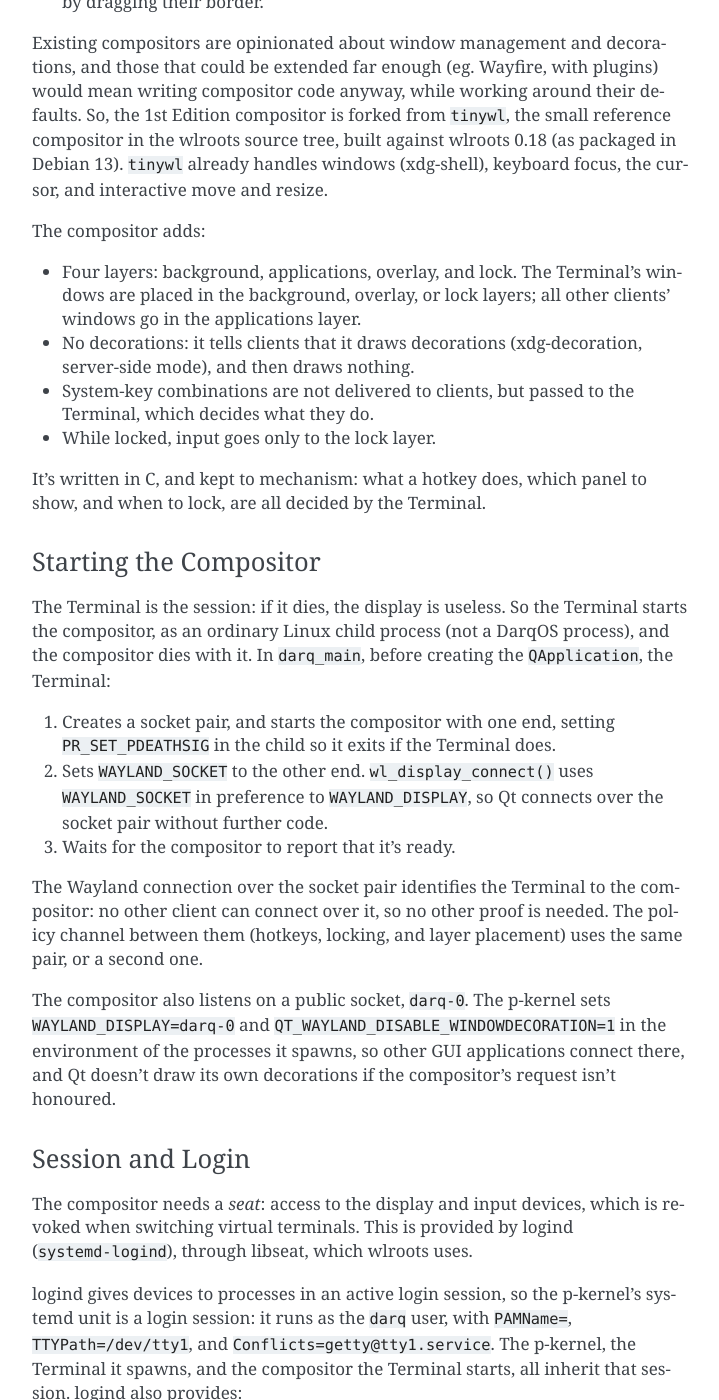
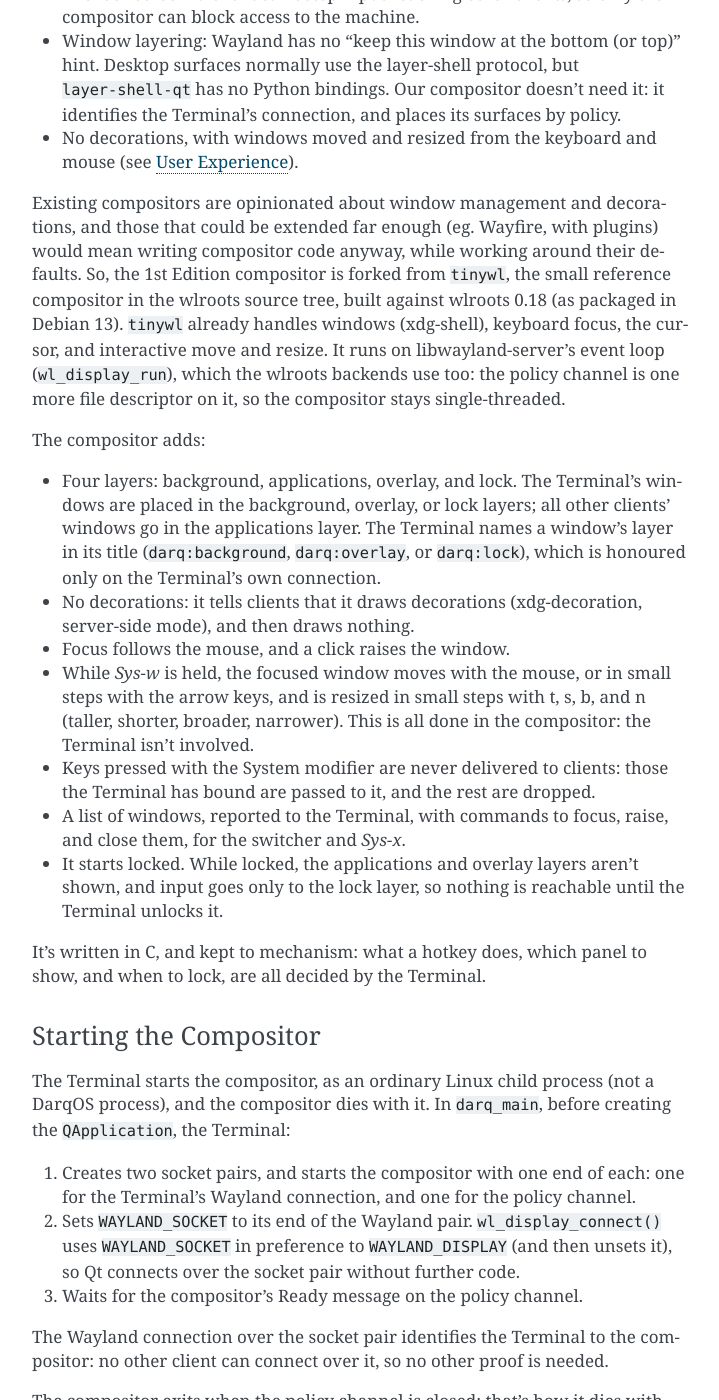
Before and after one commit to darqos/darqos, a Sphinx documentation site: the page built from doc/terminal.rst, in a window 1280 px wide and 1400 px high, scrolled down 2576 px. Shown: the whole window, without its empty margins (388-1107 px from the left). Built offline with Sphinx 7.4.7, drawn with Linux system fonts in a browser that asks for light colours; some of the changed text lies outside the part shown.

Commit message:
Updated doc prior to Terminal implementation.

```diff
--- a/doc/terminal.rst
+++ b/doc/terminal.rst
@@ -41,17 +41,25 @@
 Development Terminal
 --------------------
 
-Until the compositor and the real Terminal exist, `tools/devterm` is a
-throw-away stand-in: an ordinary window on the host's Wayland desktop,
-started at boot, last, when `DARQ_DEV_TERMINAL=1` is set.  Run the
-p-kernel from the desktop session, so its windows (and the lenses')
-appear there.  From the top of the tree, with the virtual
+`tools/devterm` is a development tool: an ordinary window for
+creating items, browsing History, and shutting down or rebooting.  It
+was written to try types and lenses before the compositor existed,
+and is kept alongside the real Terminal.  It's started at boot, last,
+when `DARQ_DEV_TERMINAL=1` is set.
+
+Once the real Terminal is started at boot, setting `DARQ_TERMINAL=0`
+as well stops it starting, and the devterm's window appears on the host's Wayland desktop.  Run
+the p-kernel from the desktop session, so its windows (and the
+lenses') appear there.  From the top of the tree, with the virtual
 environment's Python first on the path (the p-kernel and its loaders
 run `python`), and the tree on `PYTHONPATH` (for the p-kernel's own
 `import darq`)::
 
     . venv313/bin/activate
-    PYTHONPATH=$PWD DARQ_RUN=./run DARQ_DEV_TERMINAL=1 kernel/pkernel
+    PYTHONPATH=$PWD DARQ_RUN=./run DARQ_TERMINAL=0 DARQ_DEV_TERMINAL=1 kernel/pkernel
+
+Without `DARQ_TERMINAL=0`, it's just another window on the real
+Terminal's display.
 
 It has:
 
@@ -90,27 +97,26 @@
 camera.  The camera is the lowest priority.
 
 On startup, the Terminal Service will use PyQt6 to identify all
-available screen, and display a full-screen, most-distant Z-order root
-window on each of them.  There will be no support for multi-seat
-configuration: multiple screens will all be used by the one
-"terminal".
+available screens, and display a full-screen background window on
+each of them, in the compositor's background layer.  There will be no
+support for multi-seat configuration: multiple screens will all be
+used by the one "terminal".
 
-For starters, only the default keymap provided by the Linux layer will
-be supported.
+The Terminal Service runs as a DarqOS process, spawned by the p-kernel
+at boot.  It starts the compositor, and decides what it does: the
+compositor provides the mechanism, and the Terminal the policy.  The
+Terminal is the session: if it exits or crashes, the p-kernel reboots.
 
-The Terminal Service runs as a DarqOS process, spawned by the p-kernel.
-It starts the compositor, and decides what it does: the compositor
-provides the mechanism, and the Terminal the policy.
+Once initialised, the terminal displays the lock screen: a password
+field, and nothing else (sleep, and the volume control, come later).
+On the first boot, it asks for a new password instead, and sets it
+with the Security service.  1st Edition has only a password: there are
+no user names.
 
-Once initialised, the terminal will display a lock screen with an
-authentication field, controls to sleep/reboot/shutdown the machine,
-and an output volume control with muting.
-
-Once authenticated, the Terminal will hide the lock screen.  At this
-point the main "desktop" functionality will be available.  If
-*firstrun* mode is active, the manpage reader application should be
-started to show the *intro* page, giving the user an overview of the
-system controls.
+Once the password is accepted, the Terminal hides the lock screen, and
+the hotkeys (see :doc:`ux`) are available.  If *firstrun* mode is
+active, the manpage reader application should be started to show the
+*intro* page, giving the user an overview of the system controls.
 
 Compositor
 ~~~~~~~~~~
@@ -119,7 +125,7 @@
 compositor:
 
 - Global hotkeys: a Wayland client only sees keys sent to its own
-  windows, so only the compositor can catch *System-N* and friends.
+  windows, so only the compositor can catch *Sys-n* and friends.
 - The lock screen: a client can't stop input reaching other clients,
   so only the compositor can block access to the machine.
 - Window layering: Wayland has no "keep this window at the bottom (or
@@ -127,8 +133,8 @@
   but ``layer-shell-qt`` has no Python bindings.  Our compositor
   doesn't need it: it identifies the Terminal's connection, and places
   its surfaces by policy.
-- No decorations, with windows moved by dragging their margin, and
-  resized by dragging their border.
+- No decorations, with windows moved and resized from the keyboard
+  and mouse (see :doc:`ux`).
 
 Existing compositors are opinionated about window management and
 decorations, and those that could be extended far enough (eg. Wayfire,
@@ -137,18 +143,34 @@
 ``tinywl``, the small reference compositor in the wlroots source tree,
 built against wlroots 0.18 (as packaged in Debian 13).  ``tinywl``
 already handles windows (xdg-shell), keyboard focus, the cursor, and
-interactive move and resize.
+interactive move and resize.  It runs on libwayland-server's event
+loop (``wl_display_run``), which the wlroots backends use too: the
+policy channel is one more file descriptor on it, so the compositor
+stays single-threaded.
 
 The compositor adds:
 
 - Four layers: background, applications, overlay, and lock.  The
   Terminal's windows are placed in the background, overlay, or lock
   layers; all other clients' windows go in the applications layer.
+  The Terminal names a window's layer in its title (``darq:background``,
+  ``darq:overlay``, or ``darq:lock``), which is honoured only on the
+  Terminal's own connection.
 - No decorations: it tells clients that it draws decorations
   (xdg-decoration, server-side mode), and then draws nothing.
-- System-key combinations are not delivered to clients, but passed to
-  the Terminal, which decides what they do.
-- While locked, input goes only to the lock layer.
+- Focus follows the mouse, and a click raises the window.
+- While *Sys-w* is held, the focused window moves with the mouse, or
+  in small steps with the arrow keys, and is resized in small steps
+  with t, s, b, and n (taller, shorter, broader, narrower).  This is
+  all done in the compositor: the Terminal isn't involved.
+- Keys pressed with the System modifier are never delivered to
+  clients: those the Terminal has bound are passed to it, and the
+  rest are dropped.
+- A list of windows, reported to the Terminal, with commands to focus,
+  raise, and close them, for the switcher and *Sys-x*.
+- It starts locked.  While locked, the applications and overlay layers
+  aren't shown, and input goes only to the lock layer, so nothing is
+  reachable until the Terminal unlocks it.
 
 It's written in C, and kept to mechanism: what a hotkey does, which
 panel to show, and when to lock, are all decided by the Terminal.
@@ -156,30 +178,57 @@
 Starting the Compositor
 ~~~~~~~~~~~~~~~~~~~~~~~
 
-The Terminal is the session: if it dies, the display is useless.  So
-the Terminal starts the compositor, as an ordinary Linux child process
+The Terminal starts the compositor, as an ordinary Linux child process
 (not a DarqOS process), and the compositor dies with it.  In
 ``darq_main``, before creating the ``QApplication``, the Terminal:
 
-1. Creates a socket pair, and starts the compositor with one end,
-   setting ``PR_SET_PDEATHSIG`` in the child so it exits if the
-   Terminal does.
-2. Sets ``WAYLAND_SOCKET`` to the other end.  ``wl_display_connect()``
-   uses ``WAYLAND_SOCKET`` in preference to ``WAYLAND_DISPLAY``, so Qt
-   connects over the socket pair without further code.
-3. Waits for the compositor to report that it's ready.
+1. Creates two socket pairs, and starts the compositor with one end of
+   each: one for the Terminal's Wayland connection, and one for the
+   policy channel.
+2. Sets ``WAYLAND_SOCKET`` to its end of the Wayland pair.
+   ``wl_display_connect()`` uses ``WAYLAND_SOCKET`` in preference to
+   ``WAYLAND_DISPLAY`` (and then unsets it), so Qt connects over the
+   socket pair without further code.
+3. Waits for the compositor's Ready message on the policy channel.
 
 The Wayland connection over the socket pair identifies the Terminal to
 the compositor: no other client can connect over it, so no other proof
-is needed.  The policy channel between them (hotkeys, locking, and
-layer placement) uses the same pair, or a second one.
+is needed.
+
+The compositor exits when the policy channel is closed: that's how it
+dies with the Terminal.  It also sets ``PR_SET_PDEATHSIG`` itself, and
+checks that its parent hasn't already gone, in case it's stuck.
 
 The compositor also listens on a public socket, ``darq-0``.  The
 p-kernel sets ``WAYLAND_DISPLAY=darq-0`` and
 ``QT_WAYLAND_DISABLE_WINDOWDECORATION=1`` in the environment of the
 processes it spawns, so other GUI applications connect there, and Qt
 doesn't draw its own decorations if the compositor's request isn't
-honoured.
+honoured.  It saves the host's ``WAYLAND_DISPLAY``, if any, as
+``DARQ_HOST_WAYLAND_DISPLAY``, and the Terminal passes that on to the
+compositor.  With it set, wlroots uses its Wayland backend, and the
+whole display is a window on the host's desktop: that's how it's
+developed.  Without it, wlroots uses the display hardware (DRM and
+libinput).  With ``DARQ_TERMINAL=0``, the p-kernel leaves
+``WAYLAND_DISPLAY`` alone.
+
+Policy Channel
+~~~~~~~~~~~~~~
+
+The policy channel is a ``SOCK_SEQPACKET`` socket pair, so each packet
+is one message.  Its messages are defined in DIDL
+(``lib/didl/compositor.didl``), in the usual DIPC format: the Terminal
+uses the classes generated by ``didlpygen``, and the compositor's C
+encodes and decodes the same layouts by hand, checked against
+``didlc``'s IR by a test.  They don't use ports.
+
+From the compositor to the Terminal: Ready, a hotkey pressed, a window
+added, removed, or retitled, and focus changes.  From the Terminal to
+the compositor: bind a hotkey, lock and unlock, and focus, raise, or
+close a window.
+
+Nothing else talks to the compositor: anything wanting a window raised
+or the screen locked asks the Terminal.
 
 Session and Login
 ~~~~~~~~~~~~~~~~~
@@ -218,38 +267,53 @@
 Keyboard
 ~~~~~~~~
 
-The default keymap will more-or-less replicate the PC105/Win95
-standard keyboard.  A standard PC keyboard will map:
+The modifiers are mapped as in :doc:`ux`.  The compositor sets the
+keymap, from xkb options:
 
-- System : the Windows key
-- Application : Alt_L
-- Control_L : Caps Lock
-- AltGr : Alt_R
+- System, on Left Control, is a modifier of its own, not Control (an
+  option of ours, shipped with the compositor), so the compositor can
+  tell it apart, and clients never see it.
+- Caps Lock is Control (``ctrl:nocaps``): there's no Caps Lock.
+- Left Alt stays Alt.  It's Meta to Emacs, and to our lenses, which
+  bind Qt's ``AltModifier``: an xkb ``Meta_L`` would reach Qt as
+  ``MetaModifier``, which is Super.
+- Super/Windows stays Super: it's Application, which Qt reports as
+  ``MetaModifier``.
+- Right Control is Compose (``compose:rctrl``), and Right Alt is
+  AltGr (``lv3:ralt_switch``).
 
-A standard Mac keyboard will map:
-
-- System : Option
-- Application : Command
-- Control_L : Caps Lock
-- AltGr : Option_R
+For starters, only a US layout will be supported.
 
 Functions
 ---------
 
 The Terminal Service is responsible for providing several crucial
-functions of the user interface.  In 1st Edition, these will be:
+functions of the user interface, each invoked by a hotkey (see
+:doc:`ux`).  In 1st Edition, *Sys-space* (Search), *Sys-e* (Events),
+and *Sys-i* (Item info) show a "TBD" panel: they need the Index and
+Metadata services, and an events source.
 
 New
 ~~~
 
 The new panel is the interface used to create new objects.
 
-The new panel is invoked with a *System-N* shortcut.
+The new panel is invoked with *Sys-n*.
 
 Objects are created by selecting a *type* of object to create.  Object
 types are implemented by installed code, more-or-less like
 applications in a traditional operating system.  Examples of object
 types might be "image", "document", "movie", etc.
+
+It lists the implemented types with a Terminal lens, creates an item,
+records `created` (source `terminal`), and starts its lens.
+
+History
+~~~~~~~
+
+The history panel, invoked with *Sys-h*, lists History events between
+two times, filtered by type, event, and source, newest first.  Choosing
+one starts a lens for its item.
 
 Search
 ~~~~~~
@@ -258,7 +322,7 @@
 objects of interest to the user.  It integrates access to all the
 searching abilities of DarqOS, plus access to Internet search.
 
-The search panel is invoked with a *System-S* shortcut.
+The search panel is invoked with *Sys-space*.
 
 Searching is driven via a seach-box style input field with slash
 commands.
@@ -299,21 +363,33 @@
 The set of slash-commands will be augmented over time.  1st Edition
 will provide a few basic operations.
 
-Menu
+Lock
 ~~~~
 
-A system menu will be available at any time, accessed perhaps using
-the combination of the System key and a context-click (?) providing an
-alternative method of invoking the New, Search, or Event overlays,
-plus the ability to Lock, Logout, Reboot, or Shutdown the system.
+*Sys-l* locks the screen: the Terminal shows its lock window, and has
+the compositor lock.  While it's locked, *Sys-l* does nothing:
+unlocking always needs the password.
+
+Shutdown and Reboot
+~~~~~~~~~~~~~~~~~~~
+
+*Sys-b* shows a confirmation panel: *s* shuts down, *b* reboots, and
+any other key cancels.
+
+Close
+~~~~~
+
+*Sys-x* closes the focused window: the compositor asks its client to
+close it (``xdg_toplevel.close``).
 
 Switcher
 ~~~~~~~~
 
-The Terminal service should provide a means of switching between open
-windows: the equivalent of Alt-Tab.  The compositor passes the
-switching hotkey to the Terminal, which shows the switcher, and asks
-the compositor to raise and focus the chosen window.
+The Terminal service provides a means of switching between open
+windows: the equivalent of Alt-Tab, invoked with *Sys-Tab*.  The
+compositor passes the hotkey to the Terminal, which shows the
+switcher, and asks the compositor to raise and focus the chosen
+window.
 
 Item Properties
 ~~~~~~~~~~~~~~~
@@ -323,7 +399,7 @@
 be able to edit the metadata -- eg. add a tag, view the history,
 and .. not sure about indexing?
 
-This might be another system-wide hotkey?
+It's invoked with *Sys-i*.
 
 
 Future Editions
@@ -338,13 +414,15 @@
 it might be a more traditional library-based approach.
 
 
+
+
 Architecture
 ------------
 
-The Terminal service will be implemented as a Darq Python process,
-using PyQt6 to provide the GUI, on a Qt event loop (as lenses are).
+The Terminal service is implemented as a Darq Python process, using
+PyQt6 to provide the GUI, on a Qt event loop (as lenses are), with the
+policy channel watched by a ``QSocketNotifier``.
 
-It will communicate using the system IPC with the p-kernel.  It will
-interact with the compositor, likely using a custom Wayland protocol,
-if required. It will interact with other services to populate the New,
-Search, and Event overlays.
+It communicates using the system IPC with the p-kernel and the other
+services, to populate the New and History panels, and to check the
+password.  It talks to the compositor over the policy channel.
```
Also changed, not shown: other parts of doc/terminal.rst (+1 -2 lines), doc/ux.rst (+5 -2 lines).
